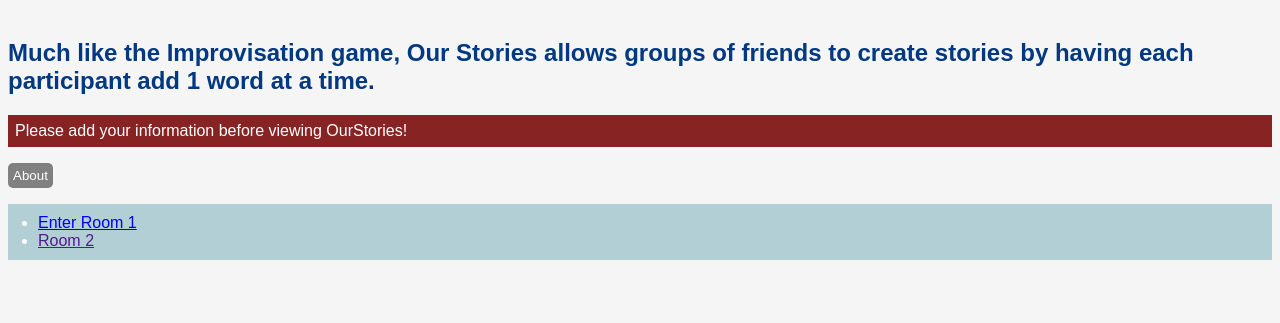
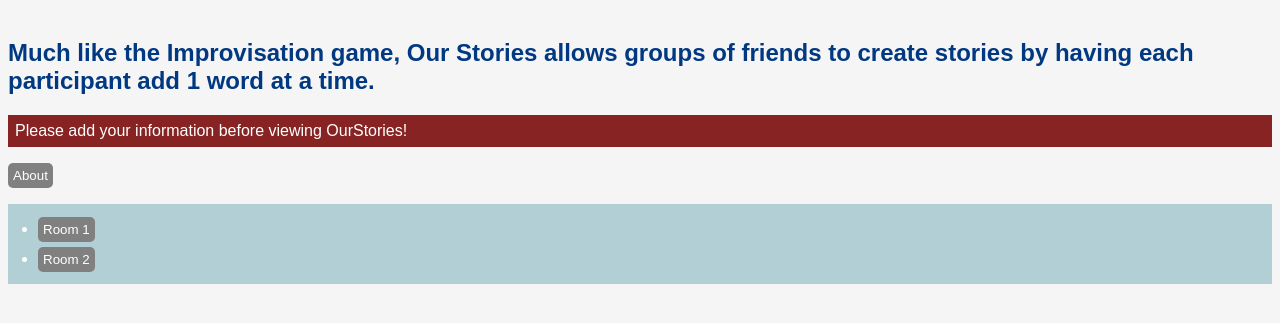
Before and after one commit to shiqisheng2036/OurStories, a website: page frontend/index.html in a window 1280 px wide. Shown: the part 79-402 px from the top of the page. Drawn offline with Linux system fonts and the light colour scheme.

Commit message:
changed buttons

```diff
--- a/frontend/index.html
+++ b/frontend/index.html
@@ -13,8 +13,8 @@
 	</p>
 	<button class="button1">About</button>
 	<ul id="nav">
-		<li><a href="room1.html">Enter Room 1</a></li>
-		<li><a href="">Room 2</a></li>
+		<li><a href="room1.html"><button class="button1">Room 1</button></a></li>
+		<li><a href=""><button class="button1">Room 2</button></a></li>
 	</ul>
 </body>
 </html>
--- a/frontend/main.css
+++ b/frontend/main.css
@@ -16,8 +16,7 @@ p {
 #nav{
     background:rgb(179, 207, 214);
     color:white;
-    padding:10px
-    30px;
+    padding:10px 30px;
 }
 
 button{
@@ -27,4 +26,9 @@ button{
     color:white;
     padding: 5px;
 }
+
+ul{
+    line-height: 30px;
+}
+
 .button1 {border-radius: 5px;}
```
Also changed, not shown: frontend/room1.html (+1 -1 lines).
